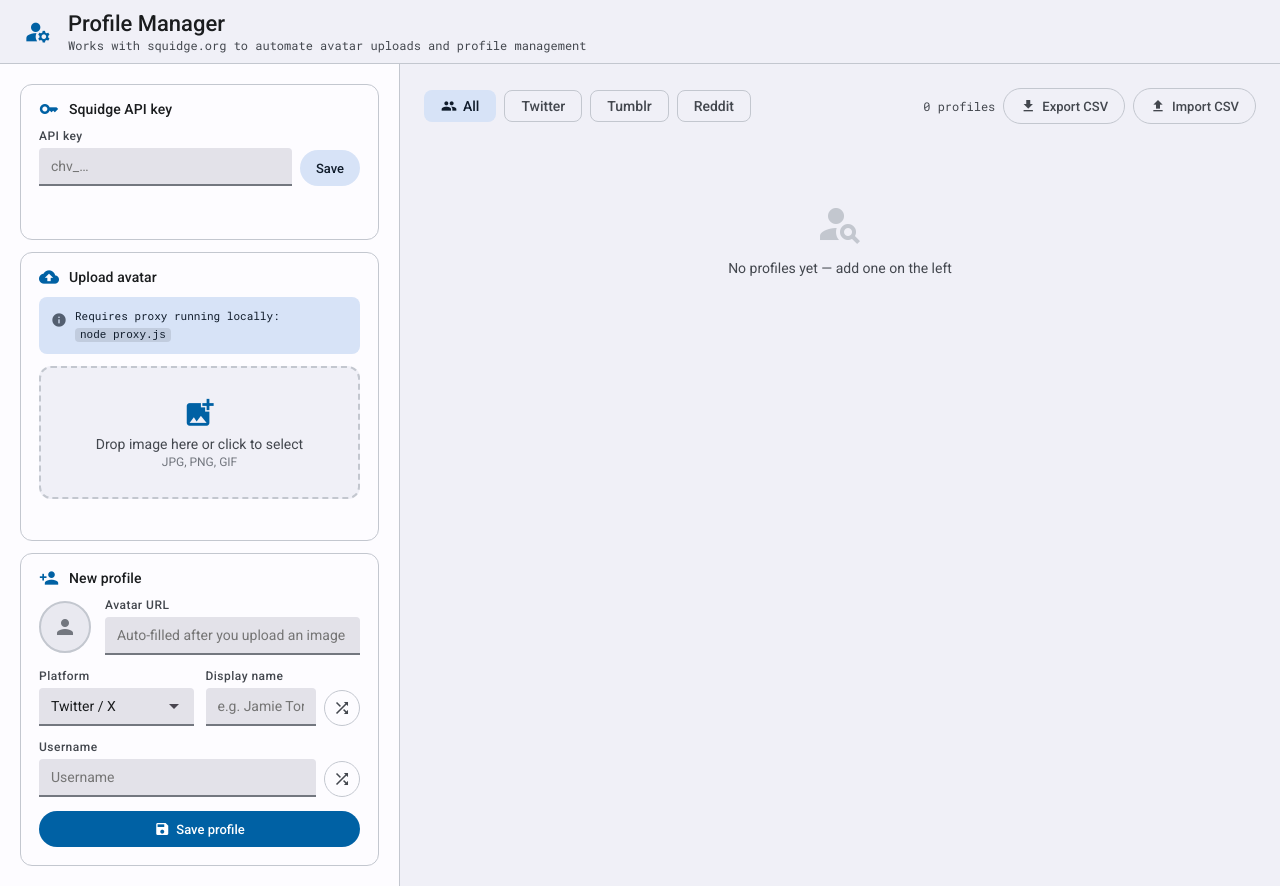
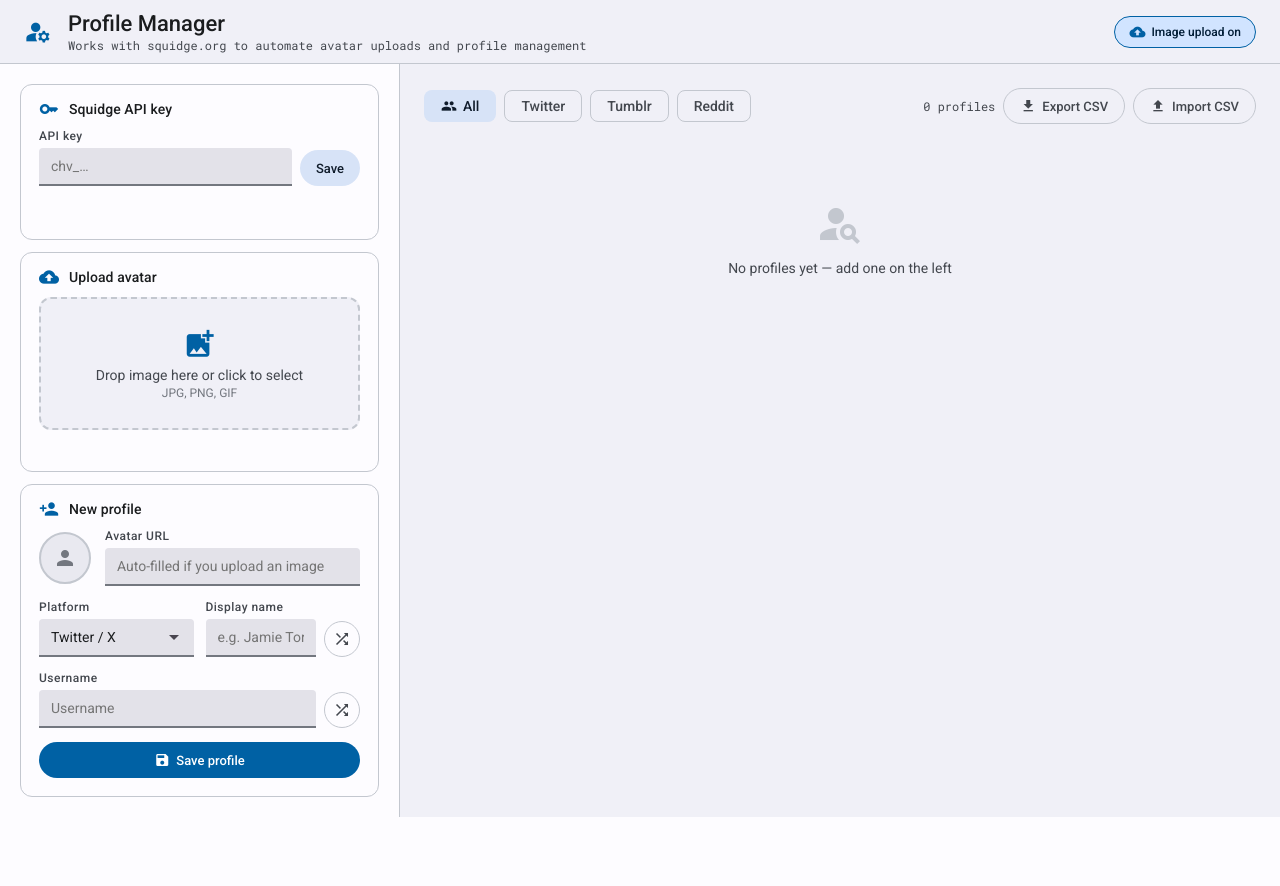
Before and after one commit to hey-sijia/squidge-profile-manager-github, a website: page index.html in a window 1280 px wide. After the commit the page ends 817 px from the top, so only its background shows below. Drawn offline with Linux system fonts and the light colour scheme.

Commit message:
added toggle to turn off squidge

```diff
--- a/index.html
+++ b/index.html
@@ -149,6 +149,13 @@
   .conflict-toggle button.active-skip { background: var(--sur-var); color: var(--on-sur); font-weight: 500; }
   .conflict-toggle button.active-overwrite { background: var(--pri); color: var(--on-pri); font-weight: 500; }
   .modal-footer { padding: 16px 24px; display: flex; justify-content: flex-end; gap: 8px; border-top: 1px solid var(--out-var); }
+
+  /* Upload toggle */
+  .header-spacer { flex: 1; }
+  .btn-toggle { display: inline-flex; align-items: center; gap: 6px; font-family: 'Roboto', sans-serif; font-size: 12px; font-weight: 500; padding: 0 14px; height: 32px; border-radius: 20px; border: 1px solid var(--out-var); background: transparent; color: var(--on-sur-var); cursor: pointer; transition: background 0.15s; }
+  .btn-toggle:hover { background: var(--sur-ch); }
+  .btn-toggle.active { background: var(--pri-con); color: var(--on-pri-con); border-color: var(--pri); }
+  .btn-toggle .mi { font-size: 16px; font-family: 'Material Icons'; font-weight: normal; font-style: normal; }
 </style>
 </head>
 <body>
@@ -159,12 +166,16 @@
     <h1>Profile Manager</h1>
     <p>Works with squidge.org to automate avatar uploads and profile management</p>
   </div>
+  <div class="header-spacer"></div>
+  <button class="btn-toggle" id="uploadToggle" onclick="toggleUpload()" title="You can use this function along with squidge.org to automatically upload images and create a profile in one go. Turn off to use your own image hosting site (ie. you have to manually upload image URLs)">
+    <span class="mi">cloud_upload</span> Image upload
+  </button>
 </header>
 
 <div class="layout">
   <div class="panel">
 
-    <div class="card">
+    <div class="card" id="cardApiKey">
       <div class="card-header"><span class="mi">key</span><span class="card-title">Squidge API key</span></div>
       <div class="card-body">
         <div class="m3-field">
@@ -178,13 +189,10 @@
       </div>
     </div>
 
-    <div class="card">
+    <div class="card" id="cardUpload">
       <div class="card-header"><span class="mi">cloud_upload</span><span class="card-title">Upload avatar</span></div>
       <div class="card-body">
-        <div class="proxy-note">
-          <span class="mi">info</span>
-          <span>Requires proxy running locally:<br/><code>node proxy.js</code></span>
-        </div>
+
         <div class="drop-zone" id="dropZone" onclick="document.getElementById('fileInput').click()">
           <span class="dz-icon">add_photo_alternate</span>
           <div class="dz-label">Drop image here or click to select</div>
@@ -206,7 +214,7 @@
           <div style="flex:1;">
             <div class="m3-field" style="margin-bottom:0;">
               <label class="m3-label">Avatar URL</label>
-              <input type="text" id="avatarUrl" class="m3-input" placeholder="Auto-filled after you upload an image" oninput="updatePreview()" />
+              <input type="text" id="avatarUrl" class="m3-input" placeholder="Auto-filled if you upload an image" oninput="updatePreview()" />
             </div>
           </div>
         </div>
@@ -298,12 +306,29 @@ const PROFILES_KEY = 'pm_profiles';
 const API_KEY_KEY  = 'pm_apikey';
 const PROXY_URL    = 'https://squidge-profile-manager-github.onrender.com/';
 
-let profiles = [], apiKey = '', activeFilter = 'all';
+let profiles = [], apiKey = '', activeFilter = 'all', uploadEnabled = true;
 
 function init() {
   try { apiKey = localStorage.getItem(API_KEY_KEY) || ''; if (apiKey) { document.getElementById('apiKey').value = apiKey; setKeyStatus('Key loaded ✓', true); } } catch(e){}
   try { const r = localStorage.getItem(PROFILES_KEY); if (r) profiles = JSON.parse(r); } catch(e){}
+  try { uploadEnabled = localStorage.getItem('pm_upload') !== 'off'; } catch(e){}
+  applyUploadToggle();
   render();
+}
+
+function toggleUpload() {
+  uploadEnabled = !uploadEnabled;
+  localStorage.setItem('pm_upload', uploadEnabled ? 'on' : 'off');
+  applyUploadToggle();
+}
+
+function applyUploadToggle() {
+  const show = uploadEnabled;
+  document.getElementById('cardApiKey').style.display = show ? '' : 'none';
+  document.getElementById('cardUpload').style.display  = show ? '' : 'none';
+  const btn = document.getElementById('uploadToggle');
+  btn.classList.toggle('active', show);
+  btn.innerHTML = `<span class="mi">${show ? 'cloud_upload' : 'cloud_off'}</span> ${show ? 'Image upload on' : 'Image upload off'}`;
 }
 
 function saveKey() {
```
